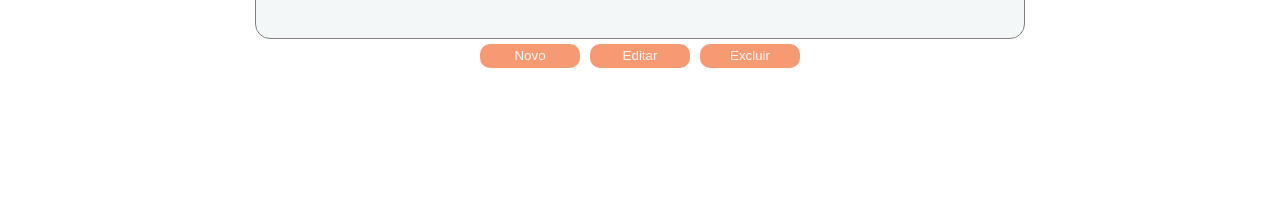
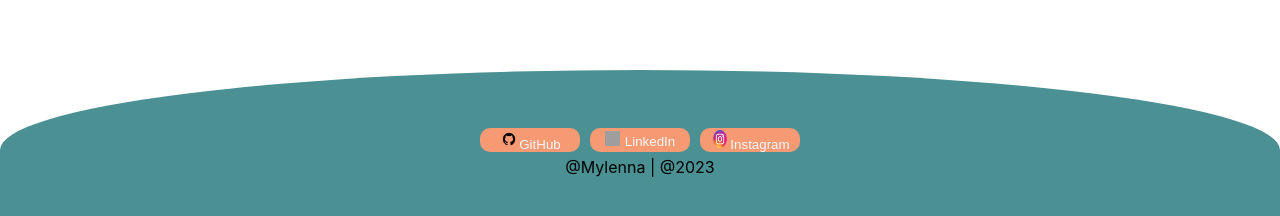
Before and after one commit to MylennaAlcantara/CRUD_Carros, a React (Create React App) app: page /categoriasDeCarros in a window 1280 px wide. Shown: the part 570-786 px from the top of the page. Built offline with nearby package versions, Linux system fonts and the light colour scheme; no server answers; grey boxes are pictures that could not be loaded.

Commit message:
mensagem de alerta não autorizado

```diff
--- a/src/components/Pages/listaCarros/index.jsx
+++ b/src/components/Pages/listaCarros/index.jsx
@@ -1,11 +1,11 @@
 import React, { useEffect, useState } from "react";
 import * as L from "./carros";
 import { CadastroCarro } from "../../modais/modalCadastro";
-import { useNavigate } from "react-router-dom";
 import { Footer } from "../../footer";
+import { Alerta } from "../../alerta";
 
 export const ListaCarros = ()=>{
-    const navigate = useNavigate();
+    const [mensagem, setMensagem] = useState(false);
     const [lista, setLista] = useState([]);
     const [isModelCadastro, setIsModelCadastro] = useState(false);
     const [modeloSelecionado, setModeloSelecionado] = useState();
@@ -88,8 +88,7 @@ export const ListaCarros = ()=>{
         })
         const data = await response.json();
         if(response.status === 401){
-            alert("Realize o login para ter acesso ao conteudo!"+"\n Será direcionado para a pagina de login!" );
-            navigate("/");
+            setMensagem(true);
             localStorage.removeItem("token");
         }else{
             setLista(data.list);
@@ -136,6 +135,7 @@ export const ListaCarros = ()=>{
                 <button onClick={excluir}>Excluir</button>
             </div>
             {isModelCadastro ? <CadastroCarro close={()=> setIsModelCadastro(false)} pesquisarModelos={FetchCarros} dadosCarro={dadosCarro} setDadosCarro={setDadosCarro} setModeloSelecionado={setModeloSelecionado}/> : null}
+            {mensagem ? <Alerta/> : null}
             <Footer/>
         </L.Container>
     )
--- a/src/components/Pages/listaCategorias/index.jsx
+++ b/src/components/Pages/listaCategorias/index.jsx
@@ -2,9 +2,11 @@ import React, { useEffect, useState } from "react";
 import * as L from "./categorias";
 import { CadastroCategoria } from "../../modais/modalCadastroCategoria";
 import { useNavigate } from "react-router-dom";
+import { Footer } from "../../footer";
+import { Alerta } from "../../alerta";
 
 export const ListaCategoriasCarro = ()=>{
-    const navigate = useNavigate();
+    const [mensagem, setMensagem] = useState(false)
     const [lista, setLista] = useState([]);
     const [isModelCadastro, setIsModelCadastro] = useState(false);
     const [categoriaSelecionada, setCategoriaSelecionada] = useState();
@@ -74,8 +76,7 @@ export const ListaCategoriasCarro = ()=>{
         });
         const data = await response.json();
         if(response.status === 401){
-            alert("Realize o login para ter acesso ao conteudo!"+"/n Será direcionado para a pagina de login!" );
-            navigate("/");
+            setMensagem(true);
             localStorage.removeItem("token");
         }else{
             setLista(data);
@@ -118,6 +119,8 @@ export const ListaCategoriasCarro = ()=>{
                 <button onClick={excluir}>Excluir</button>
             </div>
             {isModelCadastro ? <CadastroCategoria close={()=> setIsModelCadastro(false)} pesquisarCategorias={FetchCarros} dadosCategoria={dadosCategoria} setDadosCategoria={setDadosCategoria} setCategoriaSelecionada={setCategoriaSelecionada}/> : null}
+            {mensagem ? <Alerta/> : null}
+            <Footer/>
         </L.Container>
     )
 }
--- a/src/components/Pages/login/index.jsx
+++ b/src/components/Pages/login/index.jsx
@@ -63,8 +63,8 @@ export const Login =() =>{
                 <p>Projeto realizado com JavaScript com a biblioteca React para o frontend, foi utilizado para o backend o Nodejs com o framework Nestjs, TypeORM para fazer a comunicação com o banco MySql utilizado.</p>
                 <div>
                     <a href='https://github.com/MylennaAlcantara'><button><img src="/images/github.png"/>GitHub</button></a>
-                    <a href='https://github.com/MylennaAlcantara/CRUD_Carros'><button><img src="/images/linkedin.png" style={{height: "15px", width: "15px", marginRight: "5px"}}/>LinkedIn</button></a>
-                    <a href='https://github.com/MylennaAlcantara/CRUD_Carros'><button><img src="/images/insta.png"/>Instagram</button></a>
+                    <a href='https://www.linkedin.com/in/mylenna-alcantara-6a239617b'><button><img src="/images/linkedin.png" style={{height: "15px", width: "15px", marginRight: "5px"}}/>LinkedIn</button></a>
+                    <a href='https://instagram.com/mylenna.alcantara?igshid=MzNlNGNkZWQ4Mg=='><button><img src="/images/insta.png"/>Instagram</button></a>
                 </div>
             </L.Mensagem>
             <L.Login>
--- /dev/null
+++ b/src/components/alerta/alerta.jsx
@@ -0,0 +1,24 @@
+import { styled } from "styled-components";
+
+export const Modal = styled.div`
+    width: 100%;
+    height:100%;
+    display: flex;
+    justify-content: center;
+    align-items: center;
+    position: absolute;
+    background-color: #F4F7F8;
+    opacity: 0.9;
+`
+
+export const Mensagem = styled.div`
+    display: flex;
+    flex-direction: column;
+    align-items: center;
+    justify-content: space-around;
+    color: white;
+    background-color:#4B9093;
+    height: 20%;
+    width: 25%;
+    border-radius: 10px;
+`
--- /dev/null
+++ b/src/components/alerta/index.jsx
@@ -0,0 +1,16 @@
+import React from "react";
+import * as A from "./alerta";
+import { useNavigate } from "react-router-dom";
+
+export const Alerta = () => {
+    const navigate = useNavigate();
+    return(
+        <A.Modal>
+            <A.Mensagem>
+                <p>Usuario não logado!</p>
+                <p>Por favor realizar o login para continuar!</p>
+                <button onClick={()=> {navigate("/"); localStorage.removeItem("token")}}>Login</button>
+            </A.Mensagem>
+        </A.Modal>
+    )
+}
--- a/src/components/footer/footer.jsx
+++ b/src/components/footer/footer.jsx
@@ -2,8 +2,9 @@ import { styled } from "styled-components";
 
 export const container = styled.div`
     background-color: #4B9093;
-    position: fixed;
-    height: 10%;
+    position: relative;
+    margin-top: auto;
+    height: 20%;
     width: 100%;
     display: flex;
     flex-direction: column;
--- a/src/components/footer/index.jsx
+++ b/src/components/footer/index.jsx
@@ -6,8 +6,8 @@ export const Footer = () => {
         <F.container>
             <div>
                 <a href='https://github.com/MylennaAlcantara'><button><img src="/images/github.png" style={{height: "20px", width: "20px"}}/>GitHub</button></a>
-                <a href='https://github.com/MylennaAlcantara/CRUD_Carros'><button><img src="/images/linkedin.png" style={{height: "15px", width: "15px", marginRight: "5px"}}/>LinkedIn</button></a>
-                <a href='https://github.com/MylennaAlcantara/CRUD_Carros'><button><img src="/images/insta.png" style={{height: "20px", width: "20px"}}/>Instagram</button></a>
+                <a href='https://www.linkedin.com/in/mylenna-alcantara-6a239617b'><button><img src="/images/linkedin.png" style={{height: "15px", width: "15px", marginRight: "5px"}}/>LinkedIn</button></a>
+                <a href='https://instagram.com/mylenna.alcantara?igshid=MzNlNGNkZWQ4Mg=='><button><img src="/images/insta.png" style={{height: "20px", width: "20px"}}/>Instagram</button></a>
             </div>
             <p>@Mylenna | @2023</p>
         </F.container>
```
